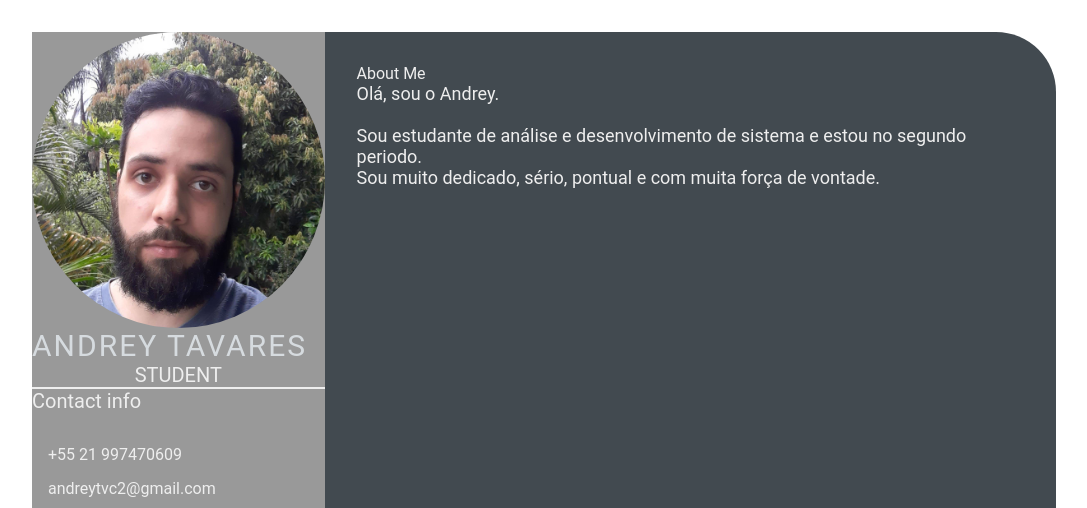
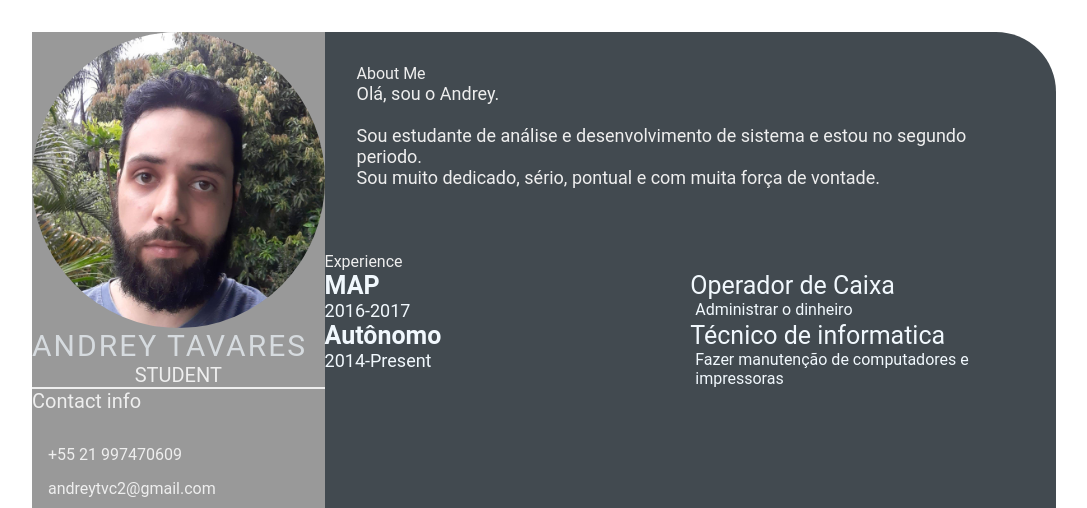
Before and after one commit to Andreytvc/Andreytvc.github.io, a plain HTML site: page index.html in a window 1280 px wide. Shown: the top 508 px of the page, without its empty margins (96-1183 px from the left). Drawn offline with Linux system fonts and the light colour scheme.

Commit message:
feature: add index.html (#3)

```diff
--- a/index.html
+++ b/index.html
@@ -45,6 +45,32 @@
                             </p>
                         </section>
                     </div>
+                    <section class="experience gap">
+                        <div class="right-title">Experience</div>
+                        <div class="experience-contents">
+                            <div class="exp-left">
+                                <p class="exp-company-name">MAP</p>
+                                <p class="exp-time-period">2016-2017</p>
+                            </div>
+                            <div class="exp-right">
+                                <p class="exp-position">Operador de Caixa</p>
+                                <p class="exp-desc">
+                                    Administrar o dinheiro
+                                </p>
+                            </div>
+                            <div class="exp-left">
+                                <p class="exp-company-name">Autônomo</p>
+                                <p class="exp-time-period">2014-Present</p>
+                            </div>
+                            <div class="exp-right">
+                                <p class="exp-position">Técnico de informatica</p>
+                                <p class="exp-desc">
+                                    Fazer manutenção de computadores e impressoras
+                                </p>
+                            </div>
+                        </div>
+
+                    </section>
                 </section>
     </main>
 
```
